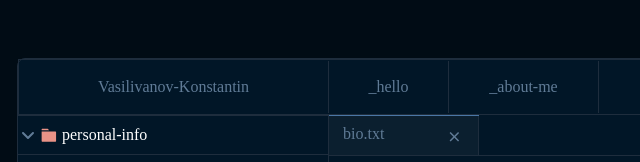
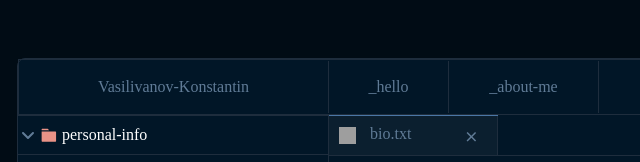
Before and after one commit to iVaccemoq/portfolioMain, a React app: page /about in a window 1280 px wide. Shown: the top 162 px of the page, 41-681 px from the left. Built offline with nearby package versions, Linux system fonts and the light colour scheme; grey boxes are pictures that could not be loaded.

Commit message:
Pictures in the windows

```diff
--- a/src/components/SecondRouteWrapper/SecondRouteWrapper.js
+++ b/src/components/SecondRouteWrapper/SecondRouteWrapper.js
@@ -6,7 +6,7 @@ import MainScreenEntralis from "../mainScreenEntralis/MainScreenEntralis";
 import Scroll from "../scroll/Scroll";
 import AsidePanelEntrails from "../asidePanelEntrails/AsidePanelEntrails";
 import AsidePanelEntrailsContacts from "../asidePanelEntrailsContacts/AsidePanelEntrailsContacts";
-import ListFolder from "../listFolders/ListFolder";
+
 
 import bioIcon from '../../resourses/bioFolder.svg'
 import educationIcon from '../../resourses/educationFolder.svg'
@@ -115,7 +115,7 @@ const SecondRouteWrapper = () => {
     }
 
     const toggleMainScreen = (dataAttr) => {
-        setMainScreen(dataAttr)
+        setMainScreen(dataAttr.slice(0,-4))
     }
 
     const onClose = (e) => {
@@ -146,6 +146,8 @@ const SecondRouteWrapper = () => {
         setWindowName(arr)
     }
 
+    console.log(mainScreen)
+
     return (
         <main className="App__two-page-wrapper">
             <Gpspanel onActive={onActive} onWindow={onWindow}>
--- a/src/components/app/App.js
+++ b/src/components/app/App.js
@@ -15,8 +15,8 @@ function App() {
   return (
     <BrowserRouter>
       <div className="App">
+
         <Header/>
-
         <Routes>
 
           <Route path='/' element={<FirstRouteWrapper />} key={1}/>
@@ -25,7 +25,6 @@ function App() {
           <Route path='/contacts' element={<FourthRouteWrapper />} key={4}/>
 
         </Routes>
-
         <Footer/>
       </div>
     </BrowserRouter>
--- a/src/components/asidePanelEntrails/AsidePanelEntrails.js
+++ b/src/components/asidePanelEntrails/AsidePanelEntrails.js
@@ -1,4 +1,6 @@
 import txt from '../../resourses/txtFormat.svg'
+import bioImg from '../../resourses/bio.svg'
+import education from '../../resourses/education.svg'
 
 import ListFolder from '../listFolders/ListFolder'
 
@@ -16,11 +18,11 @@ const AsidePanelEntrails = (props) => {
 
     return (
         <ol className={clazz}>
-            <ListFolder name='bio.txt' dataAttr='bio' img={txt} toggleChildClass={props.toggleChildClass}>
-
+            <ListFolder
+                name='bio.txt' dataAttr='bio' img={bioImg} toggleChildClass={props.toggleChildClass}>
             </ListFolder>
-            <ListFolder name='education.txt' dataAttr='education' img={txt} toggleChildClass={props.toggleChildClass}>
-
+            <ListFolder
+                name='education.txt' dataAttr='education' img={education} toggleChildClass={props.toggleChildClass}>
             </ListFolder>
         </ol>
     )
--- a/src/components/thirdRouteWrapper/ThirdRouteWrapper.js
+++ b/src/components/thirdRouteWrapper/ThirdRouteWrapper.js
@@ -16,7 +16,7 @@ const ThirdRouteWrapper = () => {
     const [toggleChildClass, setToggleChildClass] = useState(['react_active','','','']);
     const [windowName, setWindowName] = useState(['react','', '', '']);
     const [mainScreen, setMainScreen] = useState('react');
-    console.log(mainScreen)
+
     const onActive = (e) => {
 
         if (e.target.getAttribute('data-folder') !== null) {
--- a/src/components/window/Window.js
+++ b/src/components/window/Window.js
@@ -8,7 +8,7 @@ const Window = (props) => {
 
     const names = props.windowName.map(item => {
         if (item !== '') {
-           return <WindowEntrails mainScreen={props.mainScreen} name={item} toggleMainScreen={props.toggleMainScreen} dataAttr={item} onClose={props.onClose}/>
+           return <WindowEntrails windowImg={props.windowImg} mainScreen={props.mainScreen} name={item} toggleMainScreen={props.toggleMainScreen} dataAttr={item} onClose={props.onClose}/>
         }
 
     })
--- a/src/components/window/window.scss
+++ b/src/components/window/window.scss
@@ -20,7 +20,7 @@
     &__wrapper{
         position: relative;
         border-right: 1px solid #1E2D3D;
-        width: 150px;
+        width: 142px;
         height: 40px;
         padding: 9px 12px 9px 14px;
         cursor: pointer;
@@ -30,11 +30,19 @@
     }
     &__wrapper-close{
         position: relative;
+        display: flex;
+        justify-content: space-around;
+        align-items: center;
         &_active{
             background-color: rgba(255,255,255, 0.04);
             border-top: 1px solid #4a76a5;
         }
 
     }
+    &__img-format{
+        margin-left: 10px;
+        width: 17px;
+        height: 17px;
+    }
 
 }
--- a/src/components/windowEntrails/WindowEntrails.js
+++ b/src/components/windowEntrails/WindowEntrails.js
@@ -1,6 +1,19 @@
 import close from '../../resourses/close.svg';
 
 const WindowEntrails = (props) => {
+
+    const imgs = ['/static/media/htmlico.7376b8da4e3024e0b36a0a486756a935.svg','/static/media/react.5e9150476a29b9bef7acebfa608bee8e.svg','/static/media/cssico.2cc08795b4429b555d4b46b8eee0a3e2.svg','/static/media/node-js.6da7601076cd5a082dab12242010fe07.svg','/static/media/bio.9f5b94f940bfd2c62eb6d39e60f04a5c.svg', '/static/media/education.9f5b94f940bfd2c62eb6d39e60f04a5c.svg']
+    let img;
+
+    const regExpTxt = new RegExp('txt');
+
+    let regExp;
+
+    if (props.name.match(regExpTxt) === null) {
+        regExp = new RegExp(props.name);
+    } else {
+        regExp = new RegExp(props.name.slice(0,-4));
+    }
 
     let clazz = "window__wrapper-close";
     let slicing = 0;
@@ -13,9 +26,16 @@ const WindowEntrails = (props) => {
         clazz = `window__wrapper-close window__wrapper-close_active`
     }
 
+    imgs.forEach((item,i) => {
+        if (item.match(regExp) !== null) {
+            img = item;
+        }
+    })
+
     return (
         <>
         <div className={clazz}>
+            <img src={img} alt="imgFormat" className='window__img-format' />
             <div className="window__wrapper" onClick={() => {slicing > 0 ? props.toggleMainScreen(props.dataAttr.slice(0,-4)): props.toggleMainScreen(props.dataAttr) }}>
                 {props.name}
             </div>
```
Also changed, not shown: src/resourses/bio.svg (added), src/resourses/education.svg (added).
